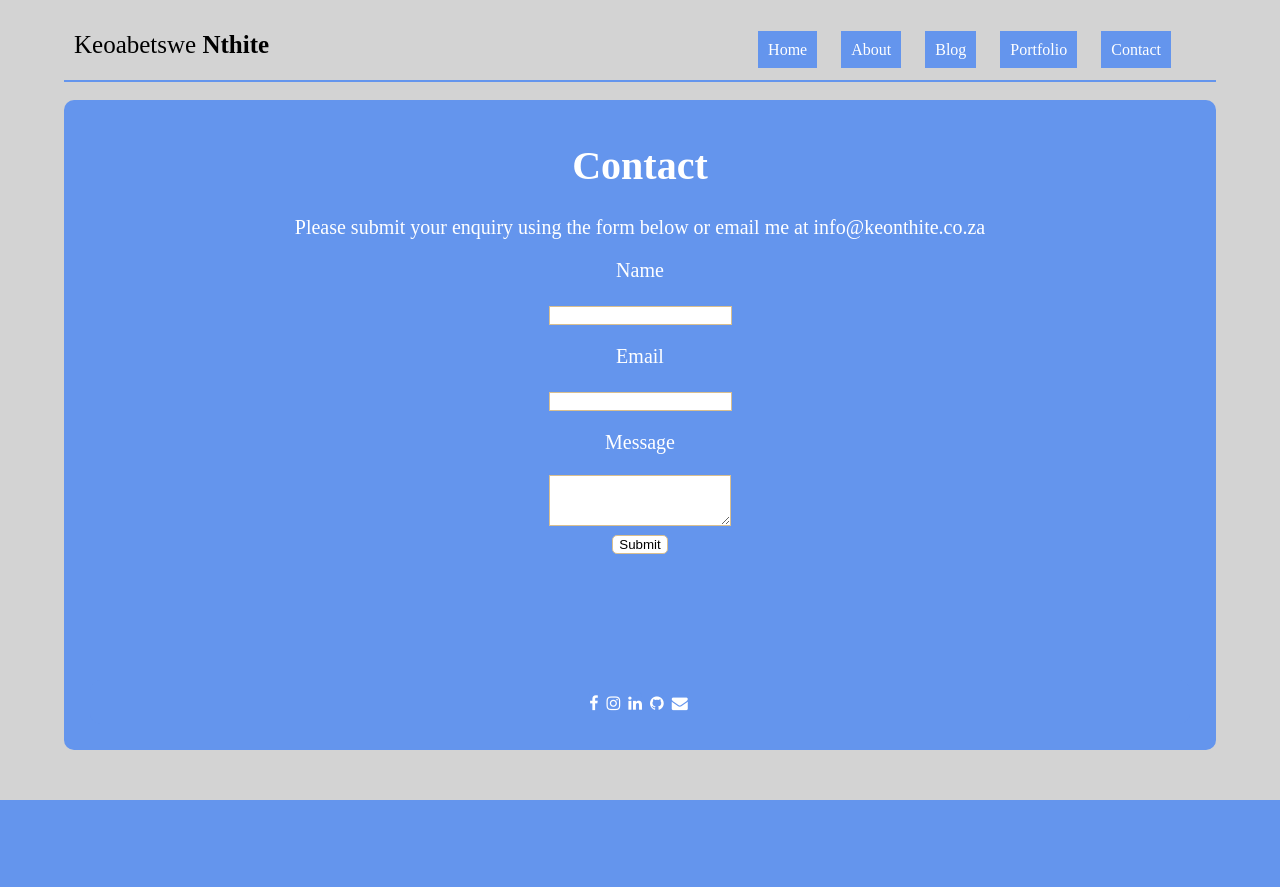
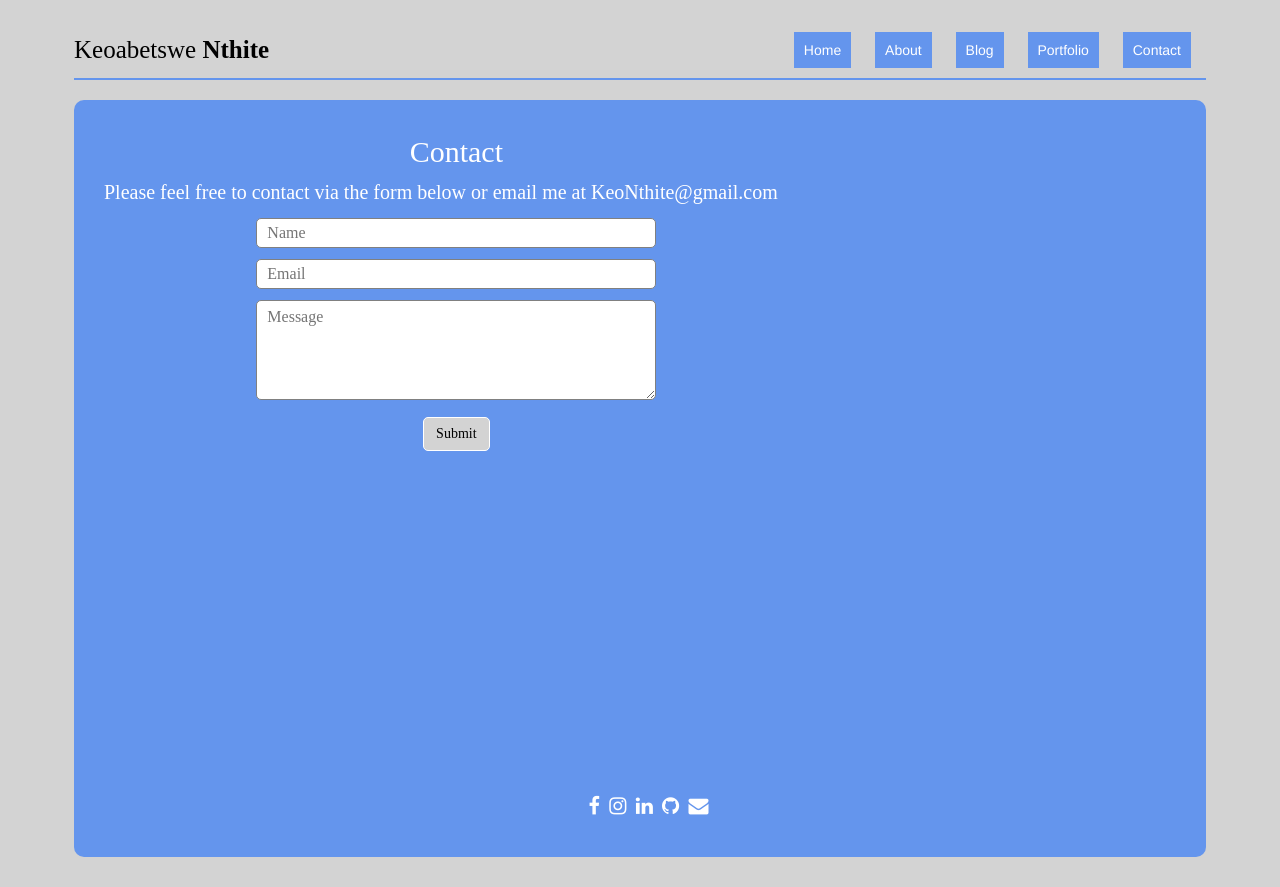
Before and after one commit to Keoabetswe/Personal-Website, a PHP site: page /contact.php in a window 1280 px wide. Before the commit the page ends 800 px from the top, so only its background shows below. Run offline with PHP 8.4, Linux system fonts and the light colour scheme; some libraries are stand-ins or nearby versions.

Commit message:
updated the whole site, HTML and CSS

```diff
--- a/contact.php
+++ b/contact.php
@@ -1,96 +1,93 @@
 <!DOCTYPE html>
-<html>
+<html lang="en" >
+<head>
+<meta charset="UTF-8">
+  <meta name="viewport" content="width=device-width, initial-scale=1.0">
+  <title>Contact</title>
+  <link rel='stylesheet prefetch' href='https://cdnjs.cloudflare.com/ajax/libs/twitter-bootstrap/3.3.7/css/bootstrap.min.css'>
 
-<head>
- 	<title>Contact</title>
- 	<link href="css/stylesheet.css" rel="stylesheet">
+  <!-- css -->
+	<link href="css/stylesheet.css" rel="stylesheet">
 
-	<meta content="text/html; charset=utf-8" http-equiv="Content-Type">
-
-	<!--Calling JavaScript slideshow -->
-	<script type="text/javascript" src="slider.js"></script>
-
-	<!-- Form code -->
-	<link rel="stylesheet" href="js/jquery-ui.css" />
-	<script src="js/jquery-1.8.3.js"></script>
-	<script src="js/jquery-ui.js"></script>
+  	<!--Calling JavaScript slideshow -->
+	<script type="text/javascript" src="js/slider.js"></script>
 
 
-	<!-- validation -->
-	<script language="javascript" src="js/jquery.validation.js"></script>
+  <!-- Add icon library -->
+<link rel="stylesheet" href="https://cdnjs.cloudflare.com/ajax/libs/font-awesome/4.7.0/css/font-awesome.min.css">
 
-   <!-- Add icon library -->
-	<link rel="stylesheet" href="https://cdnjs.cloudflare.com/ajax/libs/font-awesome/4.7.0/css/font-awesome.min.css">
 </head>
 
 <body>
- 	<div class="nav">
-	    <p id="NameHeader" style="font-size:25px;">Keoabetswe <strong>Nthite</strong></p>
+	<div class="nav">
+	    <p id="nameHeader">Keoabetswe <strong>Nthite</strong></p>
 
 	    <label for="toggle">&#9776;</label>
 	    <input type="checkbox" id="toggle"/>
 
 	    <div class="menu">
-			 <a href="index.html">Home</a>
+		    <a href="index.html">Home</a>
 	        <a href="about.html">About</a>
    	        <a href="blog.php">Blog</a>
 	        <a href="portfolio.php">Portfolio</a>
    	        <a href="contact.php">Contact</a>
 	    </div>
-	    <br/>
+
 	</div>
 
-	<!-- Content row -->
-	<br/><!-- break -->
 
-	<div class="row" id="content">
+	<!--  break -->
+	<br/>
+
+	<!-- main content-->
+	<div id="content">
 		<div id="maincontent" class="col-md-8">
 
-		<center><h1>Contact</h1></center>
+		<h2 id="contentHeader">Contact</h2>
+
+		<p>Please feel free to contact via the form below or email me at KeoNthite@gmail.com</p>
+
+		<!-- Login Form -->
+		<form method="post" action="user_process.php">
+				  	<center>
+				  	<div class="input-contact">
+				  		<input type="text" placeholder="Name" name="username">
+				  	</div>
+
+					<div class="input-contact">
+				  		<input type="text" placeholder="Email" name="password">
+				  	</div>
+
+				  	<div class="input-contact">
+						  <textarea cols="3" rows="3" placeholder="Message"></textarea>
+				    </div>
+
+					<div class="input-contact">
+				  		<a href="thank-you.html"><button type="submit" class="btn btn-contact submit" name="contact-form">Submit</button></a>
+					</div>
+					</center>
+				  </form>
 
 
-			<center><p>Please submit your enquiry using the form below or email me at info@keonthite.co.za</p></center>
+
+<!-- break -->
+<br><br><br><br><br><br><br><br><br><br><br>
 
 
-			<form action="user_process.php" method="post" id="myform">
-			    <center><div class="form-group required-field">
-					<p>Name</p>
-					<input type="text" class="form-control" id="name" placeholder="" name="name">
-				</div>
-
-				<div class="form-group required-field">
-					<p>Email</p>
-					<input type="email" pattern="[a-z0-9._%+-]+@[a-z0-9.-]+\.[a-z]{2,3}$" class="form-control" id="email" placeholder="" name="email">
-				</div>
-
-				<div class="form-group required-field">
-					<p>Message</p>
-					<textarea class="form-control" rows="3" placeholder="" id="message" name="message"></textarea>
-				</div>
-  				<div class="form-group">
-					<input name="form-submit" type="submit" value="Submit" class="btn btn-primary submit" />
-				</div></center>
-
-			</form>
-		</div>
-
-	<!-- break -->
-	<br/><br/><br/><br/><br/>
+	<!-- content -->
+	</div>
 
 	<!-- footer -->
-	<div class="row">
-		<div id="footer" class="col-lg-12">
-			<center><a href="https:facebook.com/KeoabetsweNthite" class="fa fa-facebook" title="Facebook" target="_blank"></a>
-				<a href="https:instagram.com/keo_q" class="fa fa-instagram" title="Instagram" target="_blank"></a>
-				<a href="https://www.linkedin.com/in/keoabetswe-nthite-a4a6b3ab/" class="fa fa-linkedin" title="LinkedIn" target="_blank"></a>
-				<a href="https://github.com/Keoabetswe" class="fa fa-github" title="Github" target="_blank"></a>
-				<a href="contact.php" class="fa fa-envelope" title="Email" target="_blank"></a></center>
-
-		</div>
+	<div id="footer" class="col-lg-12">
+	   	<small>
+			<center><a href="https:facebook.com/KeoabetsweNthite" class="fa fa-facebook" title="Facebook"></a>
+			<a href="https:instagram.com/keo_q" class="fa fa-instagram" title="Instagram"></a>
+			<a href="https:linkedin.com/KeoabetsweNthite" class="fa fa-linkedin" title="LinkedIn"></a>
+			<a href="https:linkedin.com/KeoabetsweNthite" class="fa fa-github" title="Github"></a>
+			<a href="contact.php" class="fa fa-envelope" title="Email"></a></center>
+		</small>
 	</div>
 
-	<!-- closes content tag  -->
-	</div>
+
 </body>
-
 </html>
--- a/css/stylesheet.css
+++ b/css/stylesheet.css
@@ -2,8 +2,22 @@
 *.h1
 {
 	font-family:"Times New Roman", Times, serif;
-	font-size:56px;
+	font-size:50px;
 	text-align:center;
+}
+
+#nameHeader
+{
+	font-size:25px;
+	margin-top: 5px;
+	color:black;
+	float:left;
+	font-family:"Times New Roman", Times, serif;
+}
+
+#contentHeader
+{
+	text-align: center
 }
 
 /* ------------------ Nav ------------------ */
@@ -21,24 +35,6 @@
     line-height: 70px;
 }
 
-.nav p
-{
-	color:black;
-	float:left;
-	font-size:19px;
-	margin:0 10px;
-	font-family:"Times New Roman", Times, serif;
-}
-
-
-.nav img
-{
-	float:left;
-	border-radius:10px;
-}
-
-
-
 /* ------------------ Content ------------------ */
 
 body
@@ -46,7 +42,6 @@ body
 	padding:10px;
 	width:90%;
 	margin: 0 auto;
-	background:lightgrey;
 	color:grey;
 	background-color:lightgrey;
 }
@@ -63,16 +58,11 @@ body
     font-weight: 200px;
 	color:white;
 	background-color:cornflowerblue;
+	overflow:auto;
 }
 
 #content .pull-left {
 	margin:0px 10px 10px 0px;
-}
-
-
-#content
-{
-	overflow:auto;
 }
 
 #nav, #feature, #footer, #container
@@ -87,8 +77,9 @@ body
 	margin-top:30px;
 }
 
-.blogText
+.contentText
 {
+	font-size:20px;
 	text-align:center;
 }
 
@@ -148,21 +139,15 @@ i
 /* ------------------ Footer ------------------ */
 #footer
 {
-	border-radius:10px;
 	Padding-top:10px;
 	color:#ffffff;
 	background-color: cornflowerblue;
 }
 
-#footer em
+
+#footer:hover a
 {
-	float:right;
-	font-size:15px;
-}
-
-#footer:hover em
-{
-	color:cornflowerblue;
+	color:lightgrey;
 }
 
 
@@ -170,16 +155,16 @@ i
 {
 	text-decoration:none;
 	color:#ffffff;
-	font-size:16px;
+	text-align: center;
+	display: inline;
+	font-size:20px;
 }
 
 
 *.fa /* social media icons */
 {
-	border-radius:10px;
 	color:cornflowerblue;
-	Padding-top:5px;
-	Margin:0px 3px 0px 0px;
+	Margin:0px 5px 0px 0px;
 	background-color: cornflowerblue;
 }
 
@@ -196,10 +181,11 @@ i
 }
 
 
-img.my-dp
+#indexDP
 {
 	border-radius:10px;
 	width:250px;
+	margin-left:10px;
 	height:250px;
 }
 
@@ -225,31 +211,33 @@ li
 	padding:0.5em 0;
 }
 
-.btn-primary
-{
-	background: white;
-	border-color:active;
-	border-radius:5px;
-}
-
-
-.btn-primary:hover
-{
-	background:white;
-	border-color:black;
-	color: black;
-	cursor:pointer;
-}
-
 .btn-login
 {
 	background: cornflowerblue;
 	border-color:white;
+	color: black;
 	border-radius:5px;
 }
 
 
 .btn-login:hover
+{
+	background:lightgray;
+	border-color:cornflowerblue;
+	color: black;
+	cursor:pointer;
+}
+
+.btn-contact
+{
+	background: lightgray;
+	border-color:white;
+	border-radius:5px;
+	color:black;
+}
+
+
+.btn-contact:hover
 {
 	background:lightgrey;
 	border-color:grey;
@@ -325,7 +313,6 @@ li
 
 .menu
 {
-    margin: 0 30px 0 0;
     padding:5px;
 }
 
@@ -523,7 +510,7 @@ input, select, textarea
     font-size: 13px;
 }
 
-/* -------------- Input Form -------------- */
+/* -------------- Input Form (login and contact) -------------- */
 
 .input-group {
   margin: 10px 0px 10px 0px;
@@ -532,6 +519,10 @@ input, select, textarea
 .input-login { /* for login form */
   margin: 10px 0px 10px 0px;
 }
+
+.input-contact { /* for contact form */
+	margin: 10px 0px 10px 0px;
+  }
 
 .input-group label {
   display: block;
@@ -548,22 +539,22 @@ input, select, textarea
   border: 1px solid gray;
 }
 
+.input-contact input { /* for contact form */
+	height: 30px;
+	width: 400px;
+	padding: 5px 10px;
+	font-size: 16px;
+	border-radius: 5px;
+	border: 1px solid gray;
+  }
 
 
-.input-group input {
-  height: 20px;
-  width: 500px;
+
+.input-contact textarea {
+  height: 100px;
+  width: 400px;
   padding: 5px 10px;
   font-size: 16px;
   border-radius: 5px;
   border: 1px solid gray;
 }
-
-.input-group textarea {
-  height: 100px;
-  width: 500px;
-  padding: 5px 10px;
-  font-size: 16px;
-  border-radius: 5px;
-  border: 1px solid gray;
-}
--- a/login.php
+++ b/login.php
@@ -72,7 +72,7 @@
 				<div id="content" style="background-color:lightgrey;">
 
 				<!-- Login Form -->
-				 <form method="post" action="back-end.php">
+				 <form method="post" action="user_process.php">
 				  	<center>
 				  	<div class="input-login">
 				  		<input type="text" placeholder="Username" name="username">
```
Also changed, not shown: about.html (+3 -4 lines), back-end.php (+6 -4 lines), blog.php (+43 -33 lines), index.html (+10 -7 lines), portfolio.php (+32 -37 lines).
